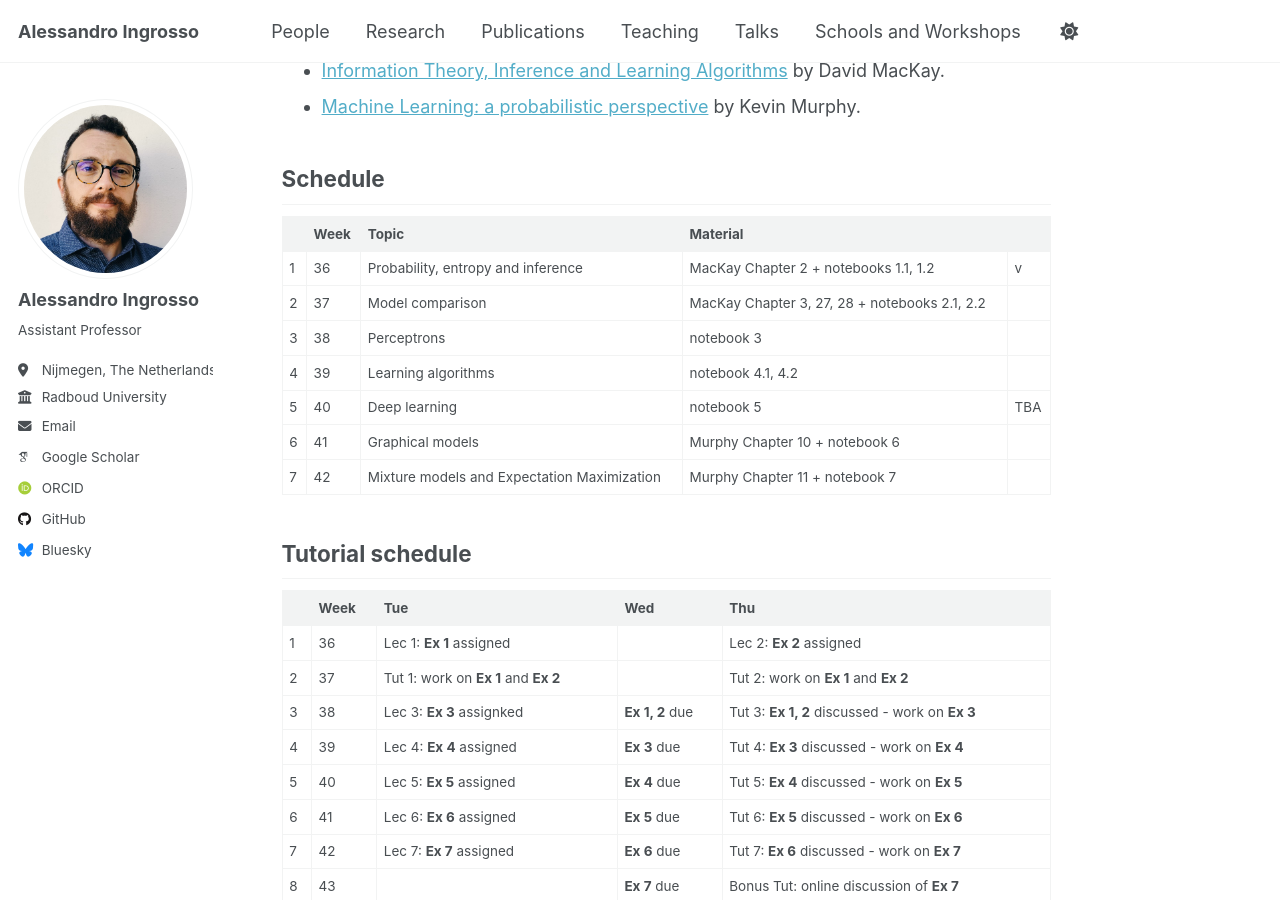
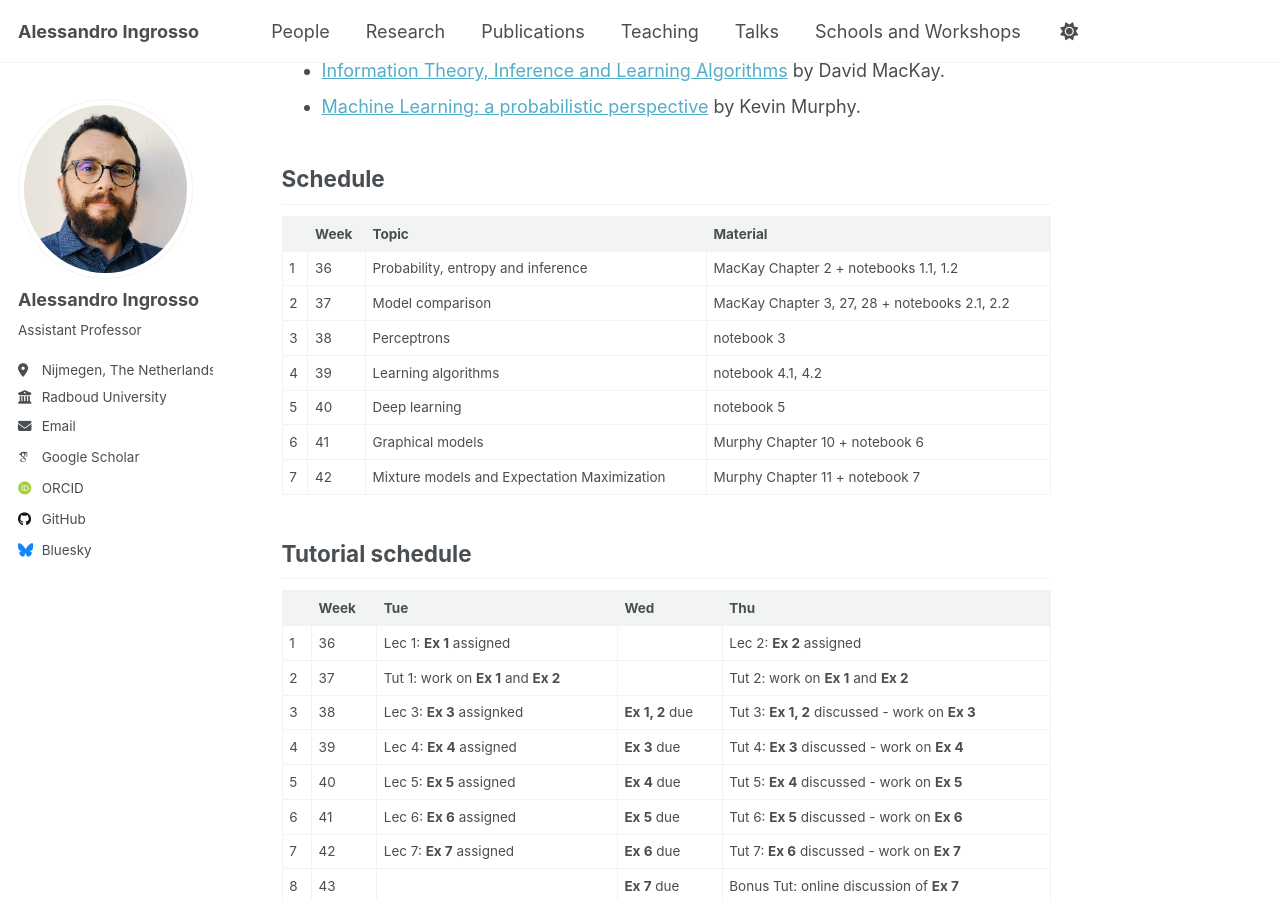
Before and after one commit to aleingrosso/aleingrosso.github.io, a Jekyll site: the page built from _teaching/2025-cds-ml.md, in a window 1280 px wide and 900 px high, scrolled down 877 px. Built offline with Jekyll 4.4.1, drawn with Linux system fonts in a browser that asks for light colours; some web fonts are replaced; a script that is not in the unit is left out.

Commit message:
small fix to cds_ml 2025

```diff
--- a/_teaching/2025-cds-ml.md
+++ b/_teaching/2025-cds-ml.md
@@ -34,11 +34,11 @@ Each lecture comes with an interactive jupyter notebook. Find the notebooks at t
 
 | | Week | Topic | Material |
 | :--- | :--- | :--- | :--- |
-| 1 | 36 | Probability, entropy and inference | MacKay Chapter 2 + notebooks 1.1, 1.2|v
+| 1 | 36 | Probability, entropy and inference | MacKay Chapter 2 + notebooks 1.1, 1.2|
 | 2 | 37 | Model comparison | MacKay Chapter 3, 27, 28 + notebooks 2.1, 2.2 |
 | 3 | 38 | Perceptrons | notebook 3 |
 | 4 | 39 | Learning algorithms | notebook 4.1, 4.2 |
-| 5 | 40 | Deep learning | notebook 5 | TBA |
+| 5 | 40 | Deep learning | notebook 5 |
 | 6 | 41 | Graphical models | Murphy Chapter 10 + notebook 6 |
 | 7 | 42 | Mixture models and Expectation Maximization | Murphy Chapter 11 + notebook 7 |
 
```
